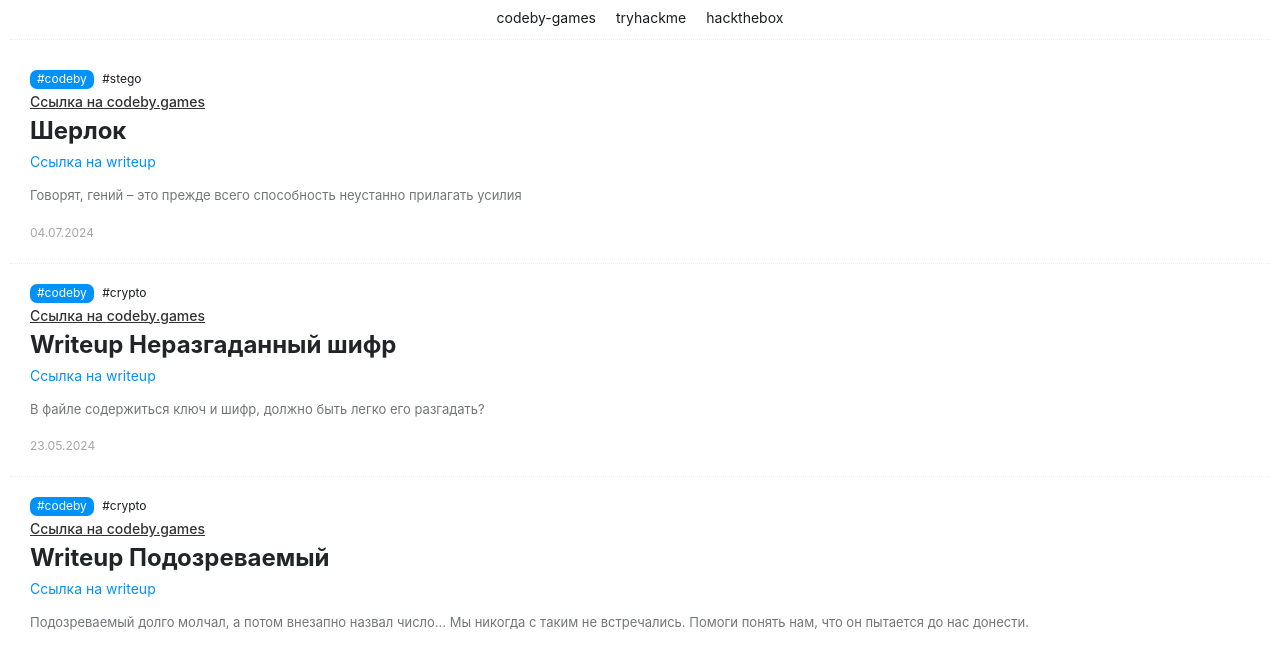
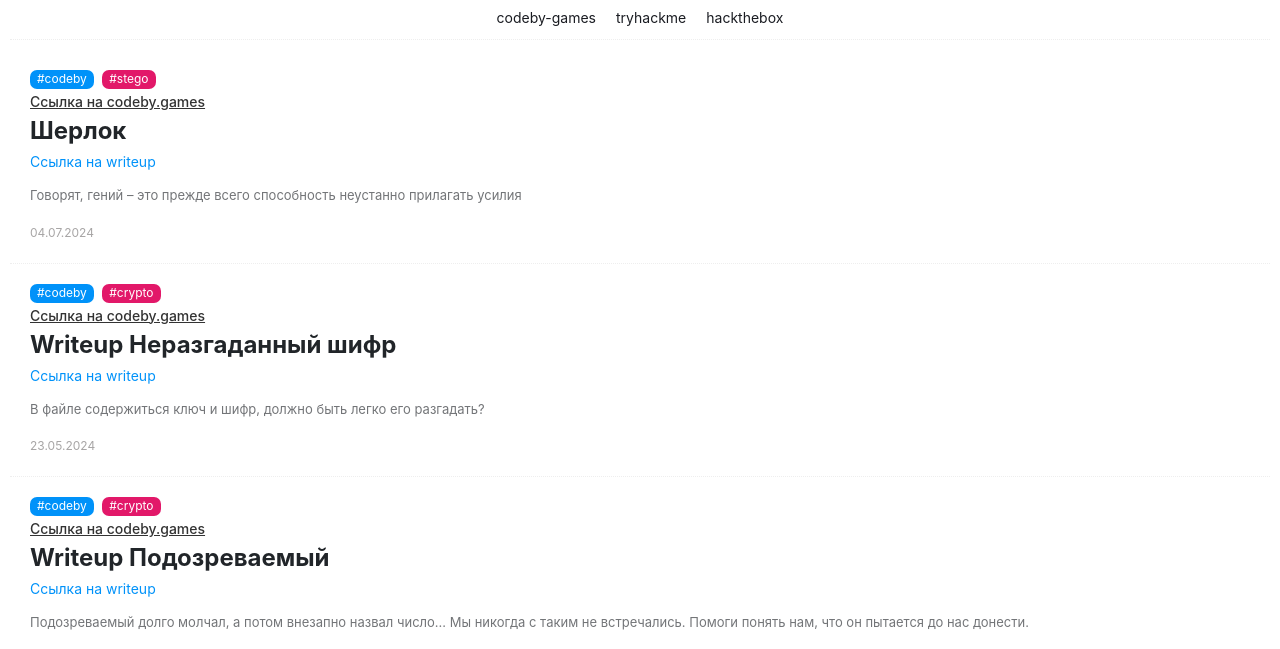
Before and after one commit to MirniyVictor/mirniyvictor.github.io, a plain HTML site: page index.html in a window 1280 px wide. Shown: the part 136-785 px from the top of the page. Drawn offline with Linux system fonts and the light colour scheme.

Commit message:
Update app.css

```diff
--- a/css/app.css
+++ b/css/app.css
@@ -427,6 +427,16 @@
     color: #fff;
     margin-right: 5px;
 }
+
+#res_task {
+    display: inline-block;
+    background: #e21869;
+    padding: 3px 7px 4px;
+    border-radius: 7px;
+    line-height: 1;
+    color: #fff;
+    margin-right: 5px;
+}
 @-webkit-keyframes spinner {
   from {
     transform: rotate(0deg);
```
